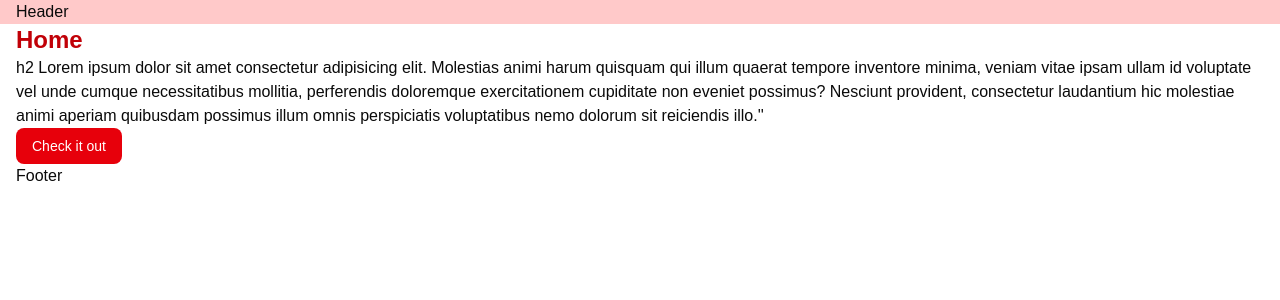
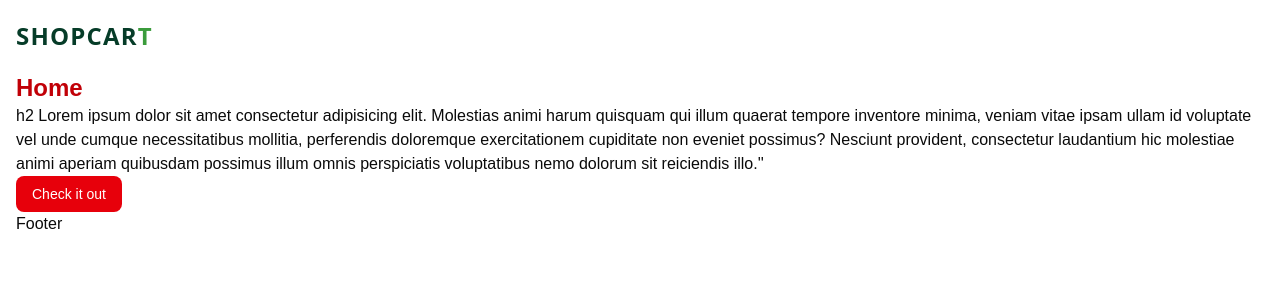
Before and after one commit to SaurabhMalve26/ShopingCart, a Next.js app: page / in a window 1280 px wide. Shown: the top 300 px of the page. Built offline with nearby package versions, Linux system fonts and the light colour scheme.

Commit message:
Logo donw with the group hover effect

```diff
--- a/MyComponent/ClientSideComponents/HeaderComponent/Header.tsx
+++ b/MyComponent/ClientSideComponents/HeaderComponent/Header.tsx
@@ -1,10 +1,13 @@
 import Container from "@/MyComponent/ServerSideComponents/NormalFiels/Container";
 import React from "react";
+import Logo from "./Logo";
 
 const Header = () => {
   return (
-    <header>
-      <Container className="bg-red-200 max-w-full">Header</Container>
+    <header className="bg-white py-5">
+      <Container>
+        <Logo />
+      </Container>
     </header>
   );
 };
--- /dev/null
+++ b/MyComponent/ClientSideComponents/HeaderComponent/Logo.tsx
@@ -0,0 +1,23 @@
+import { cn } from "@/lib/utils";
+import Link from "next/link";
+import React from "react";
+
+const Logo = ({ className }: { className?: string }) => {
+  return (
+    <Link href="/">
+      <h2
+        className={cn(
+          "text-2xl text-shop_dark_green font-black tracking-wider uppercase hover:text-shop_light_green hoverEffect group font-sans ",
+          className
+        )}
+      >
+        Shopcar
+        <span className="text-shop_light_green group-hover:text-shop_dark_green hoverEffect">
+          t
+        </span>
+      </h2>
+    </Link>
+  );
+};
+
+export default Logo;
--- a/app/globals.css
+++ b/app/globals.css
@@ -6,14 +6,15 @@
 @theme {
   --font-poppins: "Poppins", sans-serif;
   --color-shop_light_pink: #fcf0e4;
-  --color-shop_dark_green: #fcf0e4;
+  --color-shop_dark_green: #063c28;
   --color-shop_btn_dark_green: #063d29;
-  --color-shop_light_bg: #f6f6f68
+  --color-shop_light_bg: #f6f6f6
   --color-shop_light_green: #3b9c3c;
   --color-shop_orange: #fb6c08
   --color-darkColor: #151515;
   --color-lightColor: #52525b;
-  --color-lightOrange: #fca99bp
+  --color-lightOrange: #fca99b;
+  --color-shop_light_green: #3b9c3c;
 
 }
 
@@ -126,3 +127,5 @@
     @apply border-border outline-ring/50;}
   body {
     @apply bg-background text-foreground;}}
+  .hoverEffect {
+    @apply transition-all duration-300 ease-in-out;}
```
